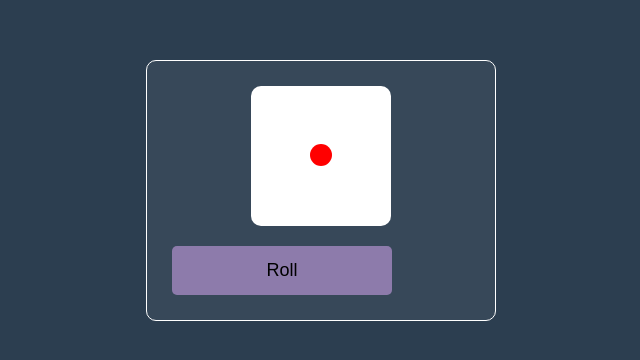
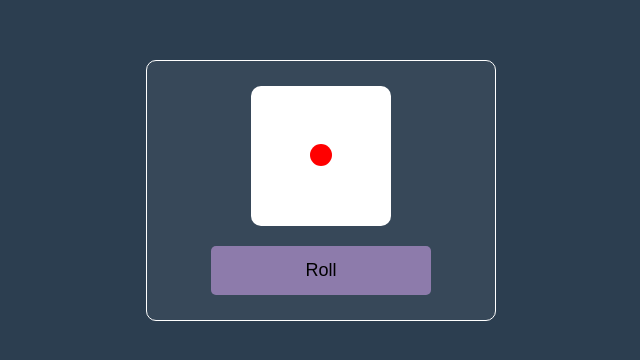
Before and after one commit to NS21100685a/Dice-media, a plain HTML site: page index.html in a window 1280 px wide. Shown: the part 210-570 px from the top of the page, without its empty margins (319-959 px from the left). Drawn offline with Linux system fonts and the light colour scheme.

Commit message:
Add files via upload

```diff
--- a/index.html
+++ b/index.html
@@ -2,11 +2,9 @@
 <html lang="ja">
 <head>
     <meta charset="UTF-8" />
-    <!-- viewport調整 -->
     <meta name="viewport" content="width=device-width, initial-scale=1, maximum-scale=1, user-scalable=no" />
     <title>🎲 サイコロアプリ</title>
     <style>
-        /* ページ全体 */
         body {
     display: flex;
     justify-content: center;
@@ -14,7 +12,7 @@
     height: 100vh;
     margin: 0;
     background-color: #2C3E50;
-            background-size: cover;
+    background-size: contain; /* 修正: 全体表示で見切れ防止 */
     background-position: center;
     background-repeat: no-repeat;
     transition: 0.6s ease-in-out;
@@ -25,13 +23,14 @@
 }
 
         .dice-container {
+            display: flex;
+            flex-direction: column;
+            align-items: center;
+            justify-content: center;
             text-align: center;
             border: 0.5px solid white;
-            display: grid;
-            align-items: center;
             width: 100%;
             max-width: 350px;
-            height: auto;
             padding: 25px;
             box-sizing: border-box;
             background-color: rgba(255, 255, 255, 0.05);
@@ -52,7 +51,7 @@
             justify-content: center;
             align-items: center;
             gap: 5px;
-            margin: auto;
+            margin-bottom: 20px; /* ボタンとの間隔 */
             transform: rotate(0deg);
             transition: 0.6s ease-in-out;
         }
@@ -77,7 +76,6 @@
         }
 
         button {
-            margin-top: 20px;
             padding: 14px 28px;
             font-size: 18px;
             cursor: pointer;
@@ -147,7 +145,6 @@
             for (let i = 0; i < 9; i++) {
                 const dot = document.createElement('div');
                 dot.className = 'cell';
-
                 if (face.includes(i)) {
                     dot.classList.add('dot');
                     if (face.length === 1) {
@@ -160,7 +157,6 @@
 
         function rollDice() {
             dice.style.transform = 'rotate(720deg)';
-
             setTimeout(() => {
                 const randomFace = Math.floor(Math.random() * 6);
                 createDots(diceFaces[randomFace]);
```
Lines whose indentation alone changed are shown as unchanged.
